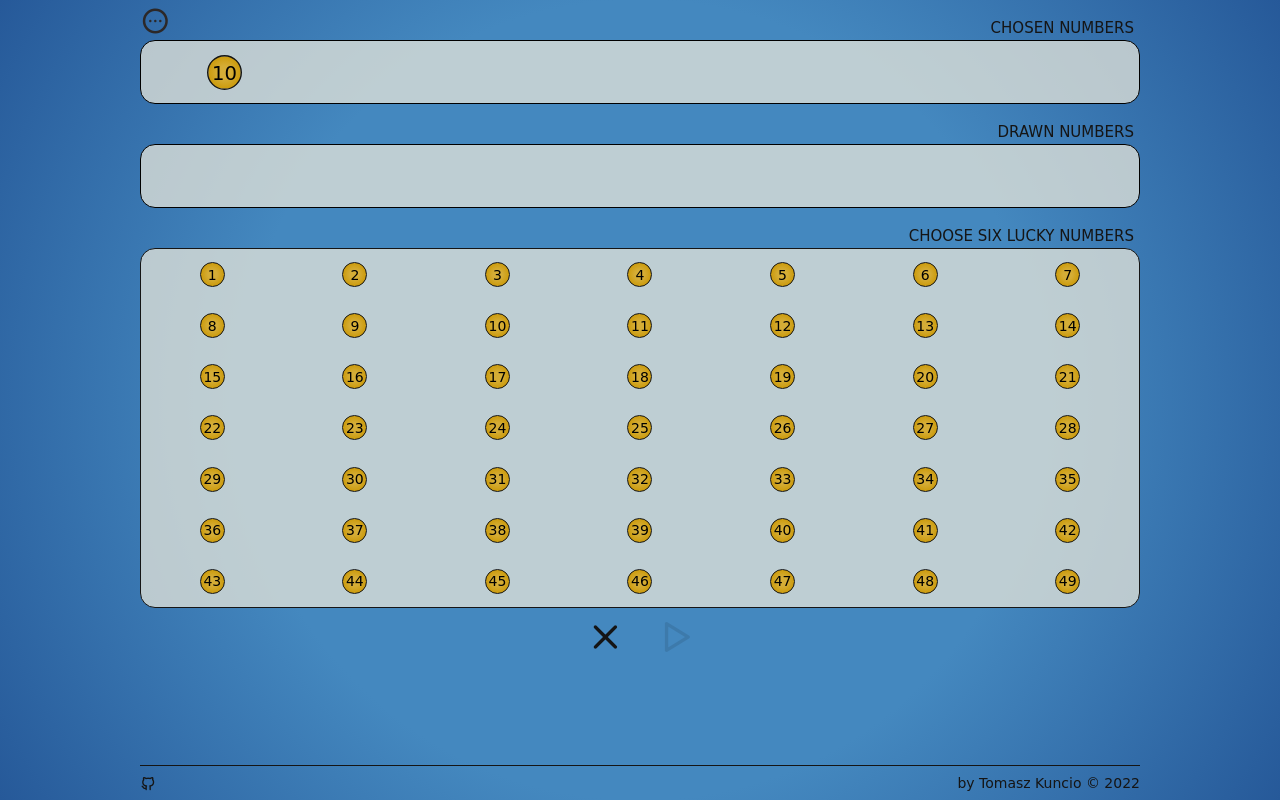
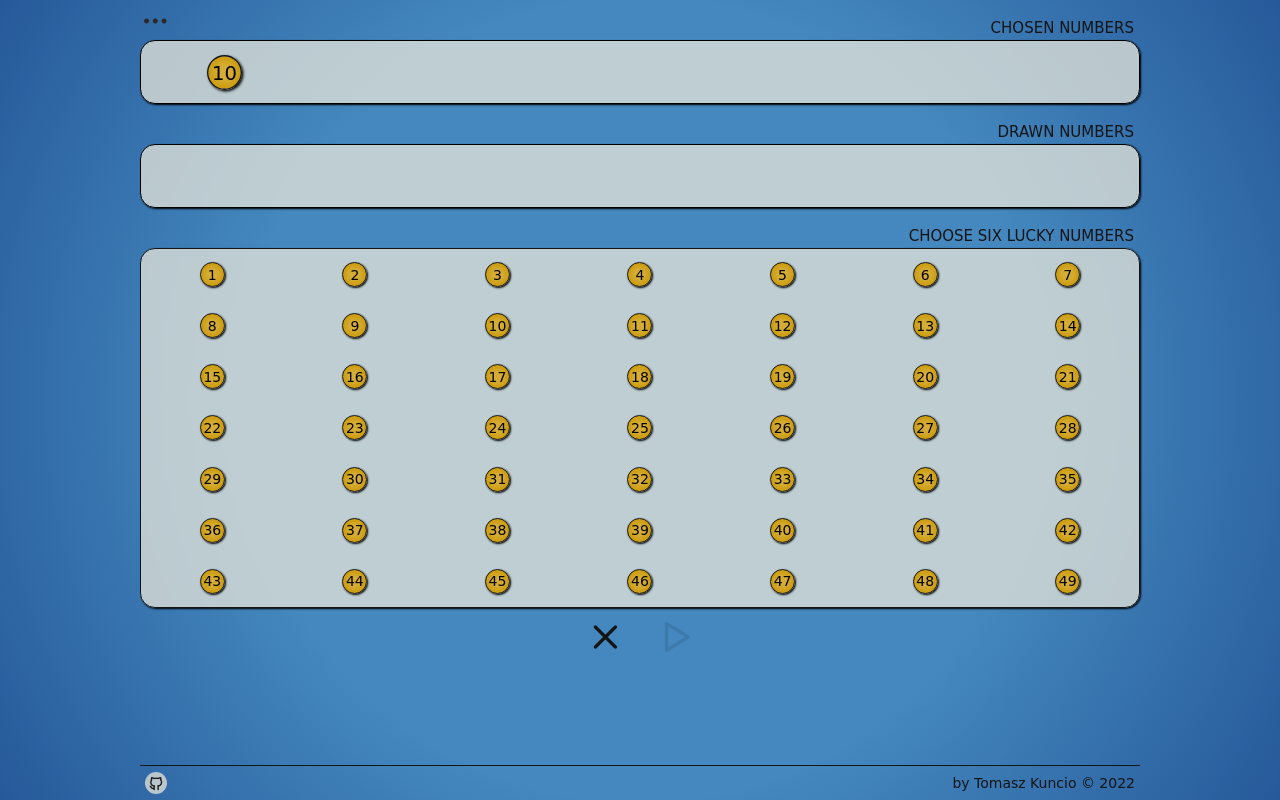
Before and after one commit to qntek/lottery, a plain HTML site: page index.html in a window 1280 px wide. Both pictures are taken after a click on the element "10". Drawn offline with nearby package versions, Linux system fonts and the light colour scheme; a web font is replaced by a local one.

Commit message:
add input ball animation, footer github logo background

```diff
--- a/index.html
+++ b/index.html
@@ -17,7 +17,7 @@
 <body>
     <div class="wrapper">
 
-        <div class="menu"><i class="ti ti-dots-circle-horizontal"></i></div>
+        <div class="menu"><i class="ti ti-dots"></i></div>
         <div class="box input__box">
             <p class="box__header">Chosen numbers</p>
 
@@ -189,9 +189,8 @@
             <div class="button__box_go"><i class="ti ti-player-play"></i></div>
         </div>
         <footer>
-            <a href="https://github.com/qntek" target="_blank"><i class="ti ti-brand-github"></i></a>
-            <p class="footer__text"><a href="mailto:tomasz.kuncio@gmail.com">by Tomasz Kuncio © <span
-                        id="year"></span></a>
+            <div class="footer__logo_box"><a href="https://github.com/qntek" target="_blank"><i class="ti ti-brand-github"></i></a></div>
+            <p class="footer__text"><a href="mailto:tomasz.kuncio@gmail.com">by Tomasz Kuncio © <span id="year"></span></a>
             </p>
         </footer>
     </div>
--- a/js/main.js
+++ b/js/main.js
@@ -21,7 +21,7 @@ function handlePickedBall(e) {
 	if (value > 0 && value < 50) {
 	} else return;
 	pushBallToUserNumbers(value);
-	insertIntoUserNumbersBox(insertBox, userNumbers)
+	insertIntoUserNumbersBox(insertBox, userNumbers);
 }
 
 function pushBallToUserNumbers(value) {
@@ -33,13 +33,16 @@ function pushBallToUserNumbers(value) {
 }
 
 function insertIntoUserNumbersBox(obj, array) {
-	clearInputBox()
+	clearInputBox();
 	for (const number of array) {
-		const ball = document.createElement('div')
-		ball.classList.add('ball')
-		ball.classList.add('ball_js')
+		const ball = document.createElement('div');
+		ball.classList.add('ball');
+		ball.classList.add('ball_js');
+		if (array.indexOf(number) === array.length - 1) {
+			ball.classList.add('ball_js_animation');
+		}
 		ball.textContent = number;
-		obj.appendChild(ball)
+		obj.appendChild(ball);
 	}
 }
 
@@ -57,14 +60,14 @@ function sortArray(array) {
 		if (a > b) {
 			return 1;
 		} else if (a < b) {
-			return -1
+			return -1;
 		} else if (a == b) {
-			return 0
+			return 0;
 		}
 	});
 }
 
 function clearInputBox() {
-	const inputBox = insertBox.querySelectorAll('.ball')
+	const inputBox = insertBox.querySelectorAll('.ball');
 	for (const number of inputBox) number.remove();
 }
--- a/sass/_balls.scss
+++ b/sass/_balls.scss
@@ -10,10 +10,16 @@
 	border: 1px solid $border_color;
 	cursor: pointer;
 	font-size: 1.4rem;
+	box-shadow: 1px 1px 2px black;
+
 }
 .ball_js {
 	transform: scale(1.4);
 }
+.ball_js_animation {
+	animation: popup 0.1s linear;
+}
+
 .ball_1 {
 	grid-row: 1/2;
 	grid-column: 1/2;
@@ -210,3 +216,14 @@
 	grid-row: 7/8;
 	grid-column: 7/8;
 }
+
+@keyframes popup {
+	from {
+		transform: scale(0);
+		opacity: 0;
+	}
+	to {
+		transform: scale(1);
+		opacity: 1;
+	}
+}
--- a/sass/style.scss
+++ b/sass/style.scss
@@ -2,6 +2,7 @@
 @import 'colors';
 
 body {
+	position: relative;
 	background: $main_blue_gradient;
 	width: 100%;
 	height: 100%;
@@ -27,7 +28,7 @@ body {
 	padding-top: 0.5rem;
 	cursor: pointer;
 	z-index: 100;
-	.ti-dots-circle-horizontal {
+	.ti-dots {
 		font-size: 3rem;
 		color: rgb(44, 40, 40);
 		// transition: scale 0.3s;
@@ -49,6 +50,7 @@ body {
 	background-color: $main_bgc;
 	border: 1px solid black;
 	border-radius: 1.5rem;
+	box-shadow: 1px 1px 2px black;
 }
 .box__header {
 	position: absolute;
@@ -79,6 +81,7 @@ body {
 	background-color: $main_bgc;
 	border-radius: 1.5rem;
 	border: 1px solid $border_color;
+	box-shadow: 1px 1px 2px black;
 }
 
 @import 'balls';
@@ -93,6 +96,9 @@ body {
 	align-items: center;
 	font-size: 4rem;
 	color: rgba(0, 0, 0, 0.1);
+	&_clear, &_go {
+		cursor: pointer;
+	}
 }
 .btn_active {
 	color: $border_color;
@@ -107,8 +113,19 @@ footer {
 	justify-content: space-between;
 	align-items: center;
 	border-top: 1px solid $border_color;
+	.footer__logo_box {
+		display: flex;
+		justify-content: center;
+		align-items: center;
+		width: 22px;
+		height: 22px;
+		margin-left: 0.5rem;;
+		border-radius: 50%;
+		background-color: $main_bgc;
+	}
 	p {
 		font-size: 1.4rem;
+		margin-right: 0.5rem;
 	}
 	a {
 		text-decoration: none;
```
Also changed, not shown: css/style.css, 1 other file.
